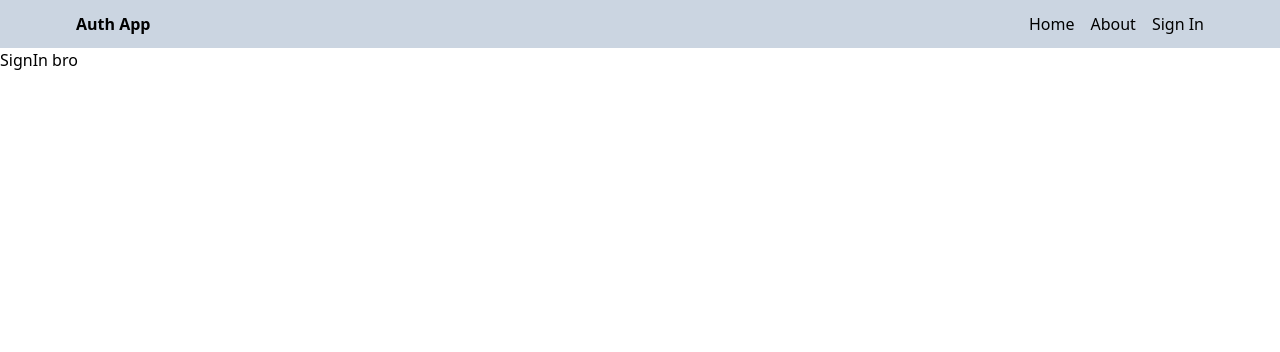
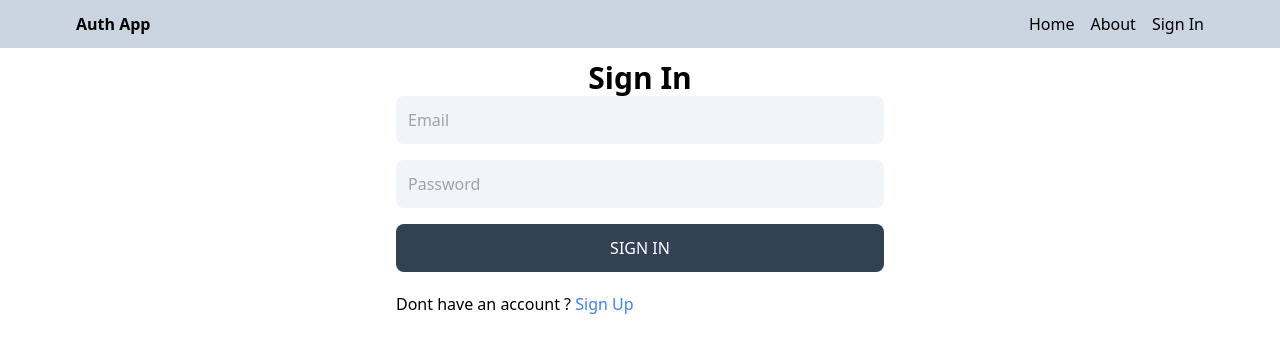
Before and after one commit to Ndesimoni/PROFESSIONAL-AUTH-AND-SECURITY, a React (Vite) app in the folder CLIENT/: page /sign-in in a window 1280 px wide. Shown: the top 352 px of the page. Built offline with nearby package versions, Linux system fonts and the light colour scheme.

Commit message:
cmplete sign in page fuctionallity

```diff
--- a/CLIENT/src/all_pages/SignIn.jsx
+++ b/CLIENT/src/all_pages/SignIn.jsx
@@ -1,5 +1,88 @@
+import { useState } from "react";
+import { Link, useNavigate } from "react-router-dom";
+
 const SignIn = () => {
-  return <div>SignIn bro</div>;
+  const [formData, setFormData] = useState({})
+  const [error, setError] = useState(null)
+  const [loading, setLoading] = useState(false)
+  const navigate = useNavigate()
+
+  const handleChange = (e) => {
+    setFormData({ ...formData, [e.target.id]: e.target.value })
+
+  }
+
+  const handleSubMit = async (e) => {
+    e.preventDefault()
+    try {
+      setLoading(true)
+      setError(false)
+      const res = await fetch('/api/auth/signin', {
+        method: 'POST',
+        headers: {
+          'Content-Type': 'application/json',
+        },
+        body: JSON.stringify(formData),
+      });
+      const data = await res.json()
+      setLoading(false)
+
+      if (data.success === false) {
+        setError(true)
+        return
+      }
+
+      navigate("/")
+
+    } catch (error) {
+      setLoading(false)
+      setError(true)
+    }
+  }
+
+  return (
+    <div className="p-3 max-w-lg mx-auto">
+      <h1 className="text-3xl text-center font-semibold">Sign In</h1>
+
+      <form className="flex flex-col gap-4  " onSubmit={handleSubMit}>
+        {/* <input
+          type="text"
+          placeholder="Username"
+          id="username"
+          className="bg-slate-100 p-3 rounded-lg" onChange={handleChange}
+        /> */}
+
+        <input
+          type="text"
+          placeholder="Email"
+          id="email"
+          className="bg-slate-100 p-3 rounded-lg" onChange={handleChange}
+        />
+
+        <input
+          type="text"
+          placeholder="Password"
+          id="password"
+          className="bg-slate-100 p-3 rounded-lg" onChange={handleChange}
+        />
+        <button disabled={loading} className="bg-slate-700 text-white p-3 hover:opacity-95 disabled:opacity-80  rounded-lg uppercase">
+          {loading ? "Loading" : "Sign In"}
+        </button>
+      </form>
+
+      <div className="flex gap-2 mt-5">
+        <p>
+          Dont have an account ?
+          <Link to="/sign-up">
+            <span className="text-blue-500 capitalize"> Sign Up</span>
+          </Link>
+        </p>
+
+        <p className="text-red-700 mt-5">{error && "something went wrong"}</p>
+      </div>
+    </div>
+  )
+
 };
 
 export default SignIn;
--- a/CLIENT/src/all_pages/SignUp.jsx
+++ b/CLIENT/src/all_pages/SignUp.jsx
@@ -1,10 +1,11 @@
 import { useState } from "react";
-import { Link } from "react-router-dom";
+import { Link, useNavigate } from "react-router-dom";
 
 const SignUp = () => {
   const [formData, setFormData] = useState({})
   const [error, setError] = useState(null)
   const [loading, setLoading] = useState(false)
+  const navigate = useNavigate()
 
   const handleChange = (e) => {
     setFormData({ ...formData, [e.target.id]: e.target.value })
@@ -31,6 +32,7 @@
         setError(true)
         return
       }
+      navigate("/")
 
     } catch (error) {
       setLoading(false)
```
